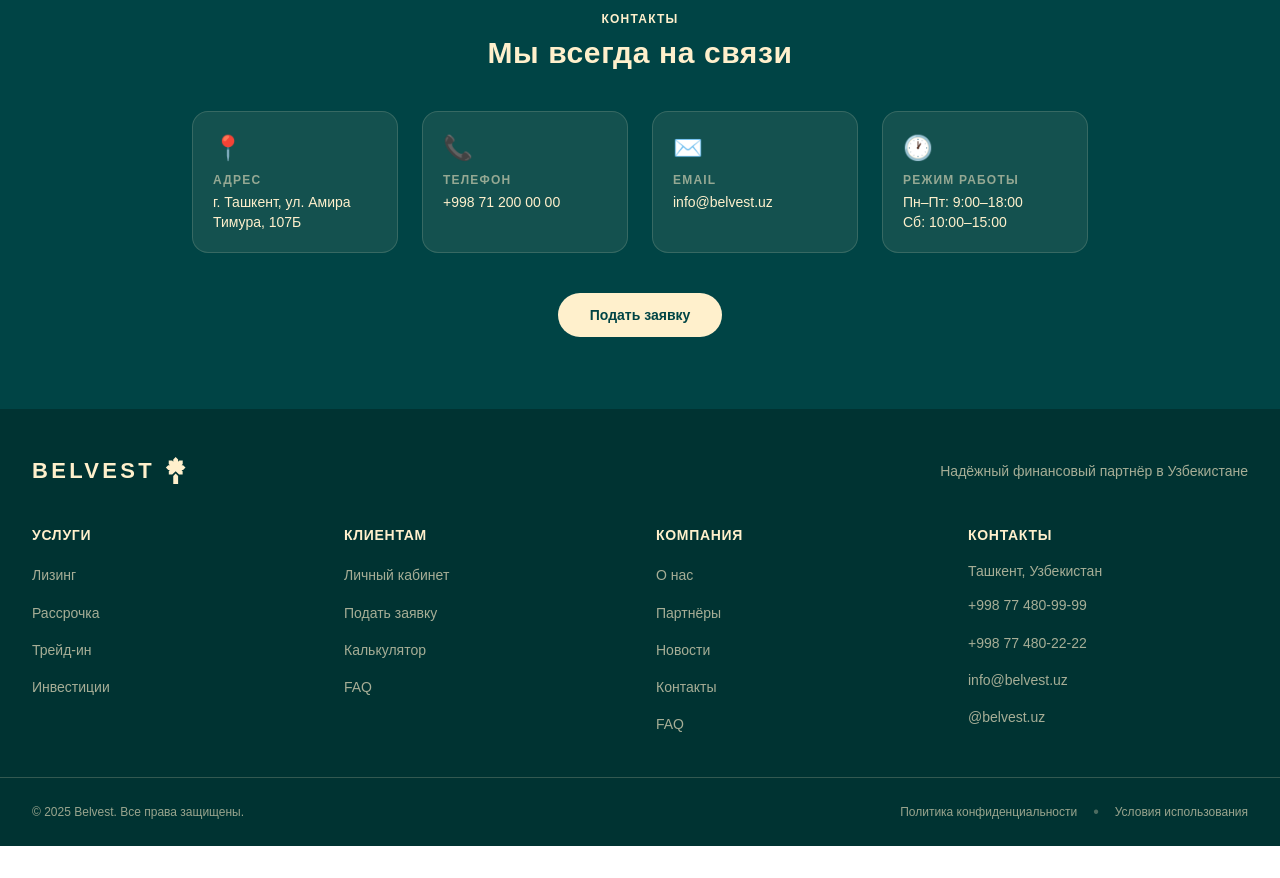
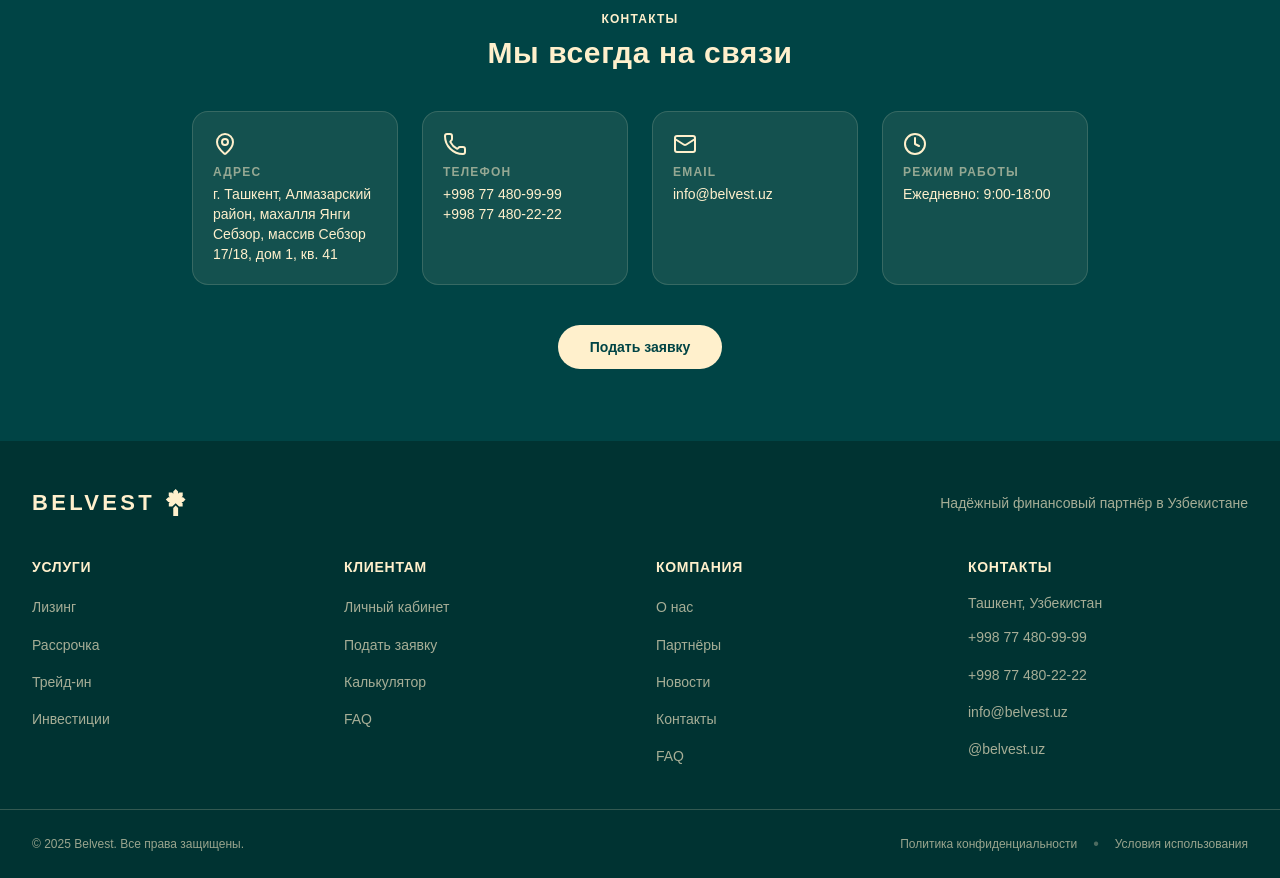
Before and after one commit to ikromov098/belvestuz, a Next.js app: page /about in a window 1280 px wide. Shown: the part 1860-2738 px from the top of the page. Before the commit the page ends 2706 px from the top, so only its background shows below. Built offline with nearby package versions, Linux system fonts and the light colour scheme; a web font is replaced by a local one.

Commit message:
brand and content update

```diff
--- a/src/app/about/page.tsx
+++ b/src/app/about/page.tsx
@@ -3,6 +3,7 @@
 import { motion } from 'framer-motion';
 import Link from 'next/link';
 import { useLanguage } from '@/context/LanguageContext';
+import { MapPin, Phone, Mail, Clock } from 'lucide-react';
 import TeamSection from '@/components/TeamSection';
 
 const STATS = [
@@ -23,7 +24,7 @@
 };
 
 export default function AboutPage() {
-  const { t } = useLanguage();
+  const { t, lang } = useLanguage();
 
   const WHY = [
     {
@@ -184,23 +185,25 @@
             {[
               {
                 label: t.about.contactAddrLabel,
-                value: 'г. Ташкент, ул. Амира Тимура, 107Б',
-                icon: '📍',
+                value: lang === 'uz'
+                  ? "Toshkent shahar, Olmazor tumani, Yangi Sebzor MFY, Sebzor ko'chasi 17/18-mavze, 1-uy, 41-xona"
+                  : 'г. Ташкент, Алмазарский район, махалля Янги Себзор, массив Себзор 17/18, дом 1, кв. 41',
+                icon: <MapPin size={24} style={{ color: '#FFF0CC' }} />,
               },
               {
                 label: t.about.contactPhoneLabel,
-                value: '+998 71 200 00 00',
-                icon: '📞',
+                value: '+998 77 480-99-99\n+998 77 480-22-22',
+                icon: <Phone size={24} style={{ color: '#FFF0CC' }} />,
               },
               {
                 label: t.about.contactEmailLabel,
                 value: 'info@belvest.uz',
-                icon: '✉️',
+                icon: <Mail size={24} style={{ color: '#FFF0CC' }} />,
               },
               {
                 label: t.about.contactHoursLabel,
-                value: 'Пн–Пт: 9:00–18:00\nСб: 10:00–15:00',
-                icon: '🕐',
+                value: lang === 'uz' ? 'Har kuni: 9:00-18:00' : 'Ежедневно: 9:00-18:00',
+                icon: <Clock size={24} style={{ color: '#FFF0CC' }} />,
               },
             ].map((c) => (
               <div
@@ -208,7 +211,7 @@
                 className="rounded-2xl p-5"
                 style={{ backgroundColor: 'rgba(255,240,204,0.08)', border: '1px solid rgba(255,240,204,0.15)' }}
               >
-                <p className="text-2xl mb-2">{c.icon}</p>
+                <div className="mb-2">{c.icon}</div>
                 <p className="text-xs font-semibold uppercase tracking-widest mb-1" style={{ color: 'rgba(255,240,204,0.55)' }}>
                   {c.label}
                 </p>
```
